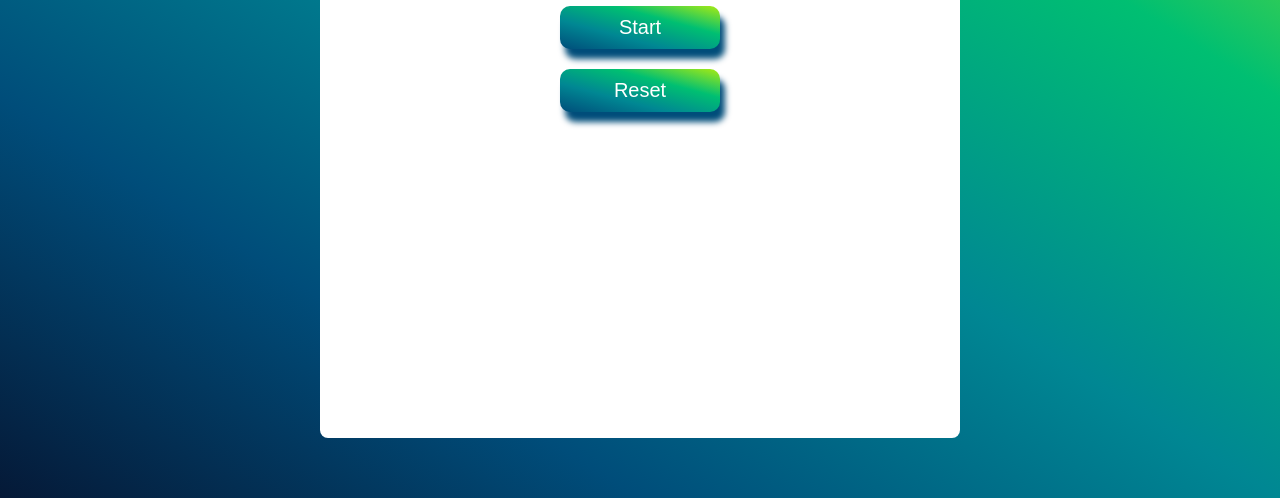
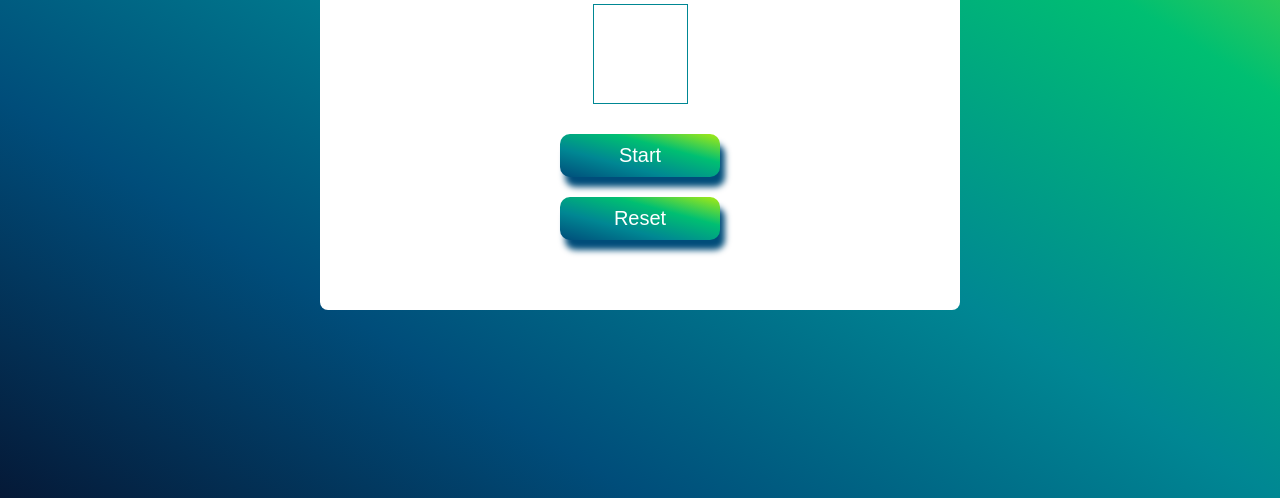
Before and after one commit to sh4d0wy/simplifiproject6, a plain HTML site: page index.html in a window 1280 px wide. Shown: the part 302-800 px from the top of the page. Drawn offline with Linux system fonts and the light colour scheme; a web font is replaced by a local one.

Commit message:
third commit

```diff
--- a/styles.css
+++ b/styles.css
@@ -10,6 +10,7 @@ body{
 }
 
 button{
+    margin-bottom:60px;
     border-radius: 10px;
     width:25%;
     padding:10px 40px;
@@ -32,13 +33,14 @@ button:hover{
     align-items: center;
 }
 .container{
+    margin:20px 0;
     background:white;
     display:flex;
     justify-content: flex-start;
     align-items:center;
     flex-direction: column;
     width:50vw;
-    height:85vh;
+    height:auto;
     overflow:hidden;
     border-radius: 8px;
     /* opacity:.8; */
@@ -77,4 +79,5 @@ h2{
     font-family: 'Poppins', sans-serif;
     font-size: 30px;
     align-items:center;
+    margin:10px;
 }
```
